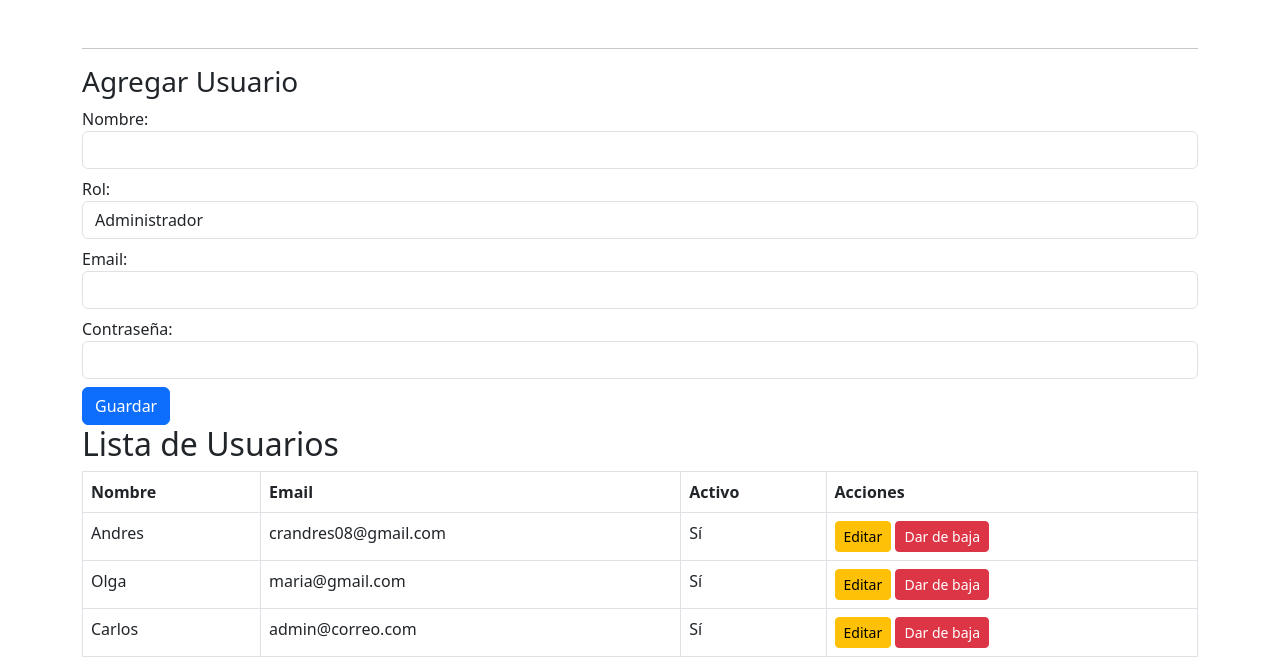
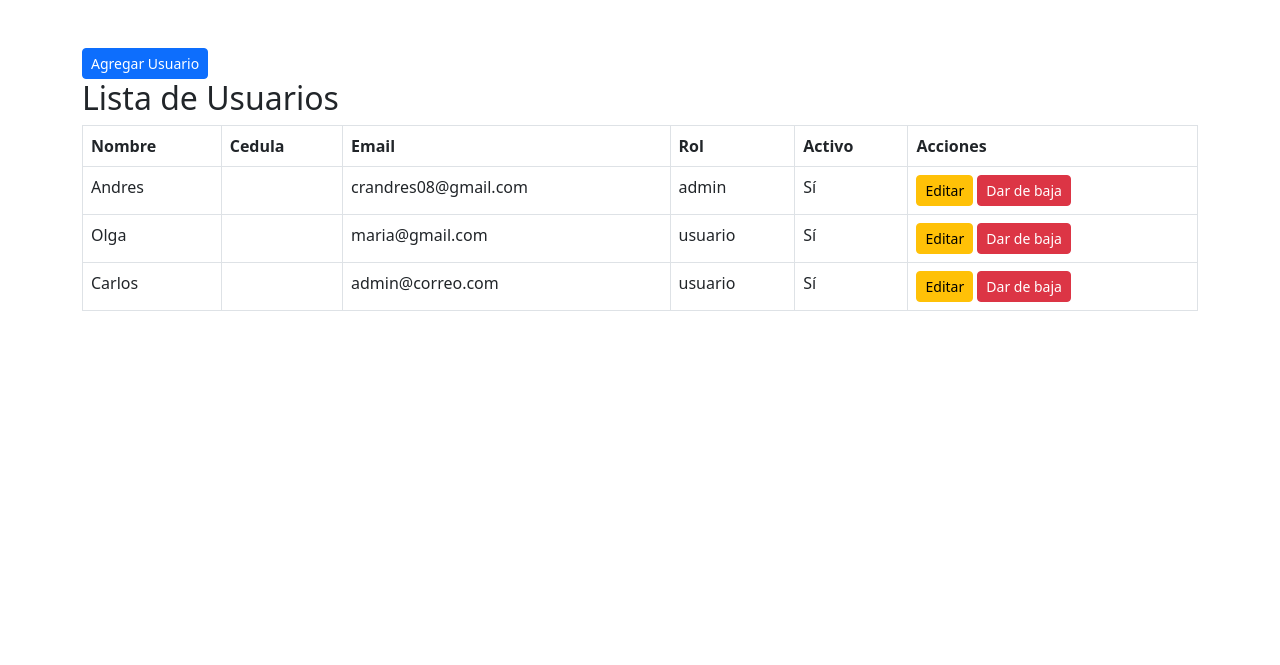
Before and after one commit to roberto211280/ProyectoHoteles, a PHP site: page /usuarios/listar.php in a window 1280 px wide. Shown: the part 56-721 px from the top of the page. Run offline with PHP 8.4, Linux system fonts and the light colour scheme; data comes from the database, SQL or seed files in the repository; data that the repository does not hold is empty.

Commit message:
Actualizacion de la cedula y mejoramiento en algunas areas para css

```diff
--- a/clases/usuarios.php
+++ b/clases/usuarios.php
@@ -17,15 +17,15 @@ class Usuario {
         return $stmt->fetch(PDO::FETCH_ASSOC);
     }
 
-    public function crear($nombre, $email, $password, $rol = 'usuario') {
+    public function crear($nombre, $email, $password, $rol, $cedula = 'usuario') {
         $hash = password_hash($password, PASSWORD_DEFAULT);
-        $stmt = $this->pdo->prepare("INSERT INTO usuarios (nombre, email, password, activo, rol) VALUES (?, ?, ?, 1, ?)");
-        return $stmt->execute([$nombre, $email, $hash, $rol]);
+        $stmt = $this->pdo->prepare("INSERT INTO usuarios (nombre, email, password, activo, rol, cedula) VALUES (?, ?, ?, 1, ?, ?)");
+        return $stmt->execute([$nombre, $email, $hash, $rol, $cedula]);
     }
 
-    public function actualizar($id, $nombre, $email, $password = null, $rol = null) {
-        $stmt = $this->pdo->prepare("UPDATE usuarios SET nombre = ?, email = ? WHERE id = ?");
-        $stmt->execute([$nombre, $email, $id]);
+    public function actualizar($id, $nombre, $email, $cedula = null, $password = null, $rol = null) {
+    $stmt = $this->pdo->prepare("UPDATE usuarios SET nombre = ?, email = ?, cedula = ? WHERE id = ?");
+    $stmt->execute([$nombre, $email, $cedula, $id]);
 
     if (!empty($password)) {
         $hash = password_hash($password, PASSWORD_DEFAULT);
@@ -39,6 +39,7 @@ class Usuario {
     }
 }
 
+
     public function cambiarEstado($id) {
         $stmt = $this->pdo->prepare("UPDATE usuarios SET activo = NOT activo WHERE id = ?");
         return $stmt->execute([$id]);
--- a/includes/nav.php
+++ b/includes/nav.php
@@ -15,16 +15,16 @@ if (session_status() === PHP_SESSION_NONE) {
             <ul class="navbar-nav ms-auto">
                 <?php if (isset($_SESSION['usuario_rol']) && $_SESSION['usuario_rol'] === 'admin'): ?>
                     <li class="nav-item">
-                        <a class="nav-link" href="../usuarios/listar.php">👤Gestionar Usuarios</a>
+                        <a class="nav-link" href="/ProyectoHoteles/usuarios/listar.php">👤Gestionar Usuarios</a>
                     </li>
                 <?php endif; ?>
 
                 <?php if (isset($_SESSION['usuario_id'])): ?>
                     <li class="nav-item">
-                        <a class="nav-link" href="../usuarios/menu.php">👤 Usuarios</a>
+                        <a class="nav-link" href="/ProyectoHoteles/usuarios/menu.php">👤 Usuarios</a>
                     </li>
                     <li class="nav-item">
-                        <a class="nav-link" href="../hoteles/menu.php">🏨 Hoteles</a>
+                        <a class="nav-link" href="/ProyectoHoteles/hoteles/menu.php">🏨 Hoteles</a>
                     </li>
                     <li class="nav-item">
                         <a class="nav-link" href="/ProyectoHoteles/logout.php">🚪 Cerrar sesión</a>
--- a/usuarios/crud.php
+++ b/usuarios/crud.php
@@ -19,75 +19,55 @@ if (isset($_GET['editar'])) {
 }
 
 // Guardar nuevo
-if ($_SERVER['REQUEST_METHOD'] === 'POST' && isset($_POST['guardar'])) {
+if ($_SERVER['REQUEST_METHOD'] === 'POST') {
+    $id = $_POST['id'] ?? '';
+    $accion = empty($id) ? 'registrar' : 'actualizar';
+
     $nombre = trim($_POST['nombre']);
     $email = trim($_POST['email']);
+    $cedula = trim($_POST['cedula']);
     $password = $_POST['password'];
     $rol = $_POST['rol'];
 
-    // Validaciones
-    if (empty($nombre) || empty($email) || empty($password)) {
+    // Validaciones comunes
+    if (empty($nombre) || empty($email) || ($accion === 'registrar' && empty($password))) {
         $mensaje = "❌ Todos los campos son obligatorios.";
-    } elseif (strlen($password) < 6) {
+    } elseif (!empty($password) && strlen($password) < 6) {
         $mensaje = "❌ La contraseña debe tener al menos 6 caracteres.";
     } else {
         try {
-            $resultado = $usuarioModel->crear($nombre, $email, $password, $rol);
+            switch ($accion) {
+                case 'registrar':
+                    $ok = $usuarioModel->crear($nombre, $email, $password, $rol, $cedula);
+                    $mensaje = $ok ? "✅ Usuario '$nombre' creado exitosamente." : "❌ Error al crear el usuario.";
+                    if ($ok) {
+                        $usuario = ['id' => '', 'nombre' => '', 'email' => '', 'activo' => 1, 'cedula' => '', 'rol' => 'usuario'];
+                        $modo = 'crear';
+                    }
+                    break;
 
-            if ($resultado) {
-                $mensaje = "✅ Usuario '$nombre' creado exitosamente.";
-                // Limpiar el formulario después de guardar
-                $usuario = [
-                    'id' => '',
-                    'nombre' => '',
-                    'email' => '',
-                    'activo' => 1
-                ];
-                $modo = 'crear';
+                case 'actualizar':
+                    $usuarioModel->actualizar($id, $nombre, $email, $cedula, !empty($password) ? $password : null, $rol);
+                    $mensaje = "✅ Usuario '$nombre' actualizado exitosamente.";
+                    $usuario = ['id' => '', 'nombre' => '', 'email' => '', 'activo' => 1, 'cedula' => '', 'rol' => 'usuario'];
+                    $modo = 'crear';
+                    break;
+
+                default:
+                    $mensaje = "❌ Acción no válida.";
+                    break;
             }
 
         } catch (PDOException $e) {
             if ($e->getCode() == 23000) {
                 $mensaje = "❌ Error: El email '$email' ya está registrado.";
             } else {
-                $mensaje = "❌ Error al crear usuario: " . $e->getMessage();
+                $mensaje = "❌ Error en la base de datos: " . $e->getMessage();
             }
         }
     }
 }
 
-
-
-// Actualizar
-if ($_SERVER['REQUEST_METHOD'] === 'POST' && isset($_POST['actualizar'])) {
-    $id = $_POST['id'];
-    $nombre = trim($_POST['nombre']);
-    $email = trim($_POST['email']);
-    $password = !empty($_POST['password']) ? $_POST['password'] : null;
-    $rol = $_POST['rol'];
-
-    // Validaciones
-    if (empty($nombre) || empty($email)) {
-        $mensaje = "❌ Nombre y email son obligatorios.";
-    } elseif (!empty($password) && strlen($password) < 6) {
-        $mensaje = "❌ La contraseña debe tener al menos 6 caracteres.";
-    } else {
-        try {
-            $resultado = $usuarioModel->actualizar($id, $nombre, $email, $password, $rol);
-            if ($resultado) {
-    header("Location: listar.php?mensaje=" . urlencode("✅ Usuario actualizado."));
-    exit();
-}
-
-        } catch (PDOException $e) {
-            if ($e->getCode() == 23000) {
-                $mensaje = "❌ Error: El email '$email' ya está registrado por otro usuario.";
-            } else {
-                $mensaje = "❌ Error al actualizar usuario: " . $e->getMessage();
-            }
-        }
-    }
-}
 
 // Cambiar estado
 if (isset($_GET['cambiar'])) {
--- a/usuarios/listar.php
+++ b/usuarios/listar.php
@@ -9,52 +9,24 @@
 <body >
     <?php include '../includes/nav.php'; ?>
     <div class="container mt-5">
-    <?php if (!empty($mensaje)): ?>
-        <div class="alert alert-info"><?= $mensaje ?></div>
-    <?php endif; ?>
+    <a href="agrega.php" class="btn btn-sm btn-primary">Agregar Usuario</a>
 
-    <hr>
-    <h3><?= $modo === 'editar' ? 'Editar Usuario' : 'Agregar Usuario' ?></h3>
 
-    <form method="POST" action="">
-        <input type="hidden" name="id" value="<?= $usuario['id'] ?>">
-        <div class="mb-2">
-            <label>Nombre:</label>
-            <input type="text" name="nombre" class="form-control" required value="<?= ($usuario['nombre']) ?>">
-        </div>
-        <div class="mb-2">
-            <label>Rol:</label>
-            <select name="rol" class="form-control" required>
-                <option value="admin" <?= ($usuario['rol'] ?? '') === 'admin' ? 'selected' : '' ?>>Administrador</option>
-                <option value="usuario" <?= ($usuario['rol'] ?? '') === 'usuario' ? 'selected' : '' ?>>Usuario</option>
-            </select>
-        </div>
-
-        <div class="mb-2">
-            <label>Email:</label>
-            <input type="email" name="email" class="form-control" required value="<?= ($usuario['email']) ?>">
-        </div>
-        <div class="mb-2">
-            <label><?= $modo === 'editar' ? 'Nueva Contraseña (opcional):' : 'Contraseña:' ?></label>
-            <input type="password" name="password" class="form-control" <?= $modo === 'crear' ? 'required' : '' ?>>
-        </div>
-        <button type="submit" name="<?= $modo === 'editar' ? 'actualizar' : 'guardar' ?>" class="btn btn-primary">
-            <?= $modo === 'editar' ? 'Actualizar' : 'Guardar' ?>
-        </button>
-    </form>
 
 
     <h2>Lista de Usuarios</h2>
     <table class="table table-bordered">
-        <thead><tr><th>Nombre</th><th>Email</th><th>Activo</th><th>Acciones</th></tr></thead>
+        <thead><tr><th>Nombre</th><th>Cedula</th><th>Email</th><th>Rol</th><th>Activo</th><th>Acciones</th></tr></thead>
         <tbody>
             <?php foreach ($usuarios as $u): ?>
             <tr>
                 <td><?= ($u['nombre']) ?></td>
+                <td><?= ($u['cedula']) ?></td>
                 <td><?= ($u['email']) ?></td>
+                <td><?= ($u['rol']) ?></td>
                 <td><?= $u['activo'] ? 'Sí' : 'No' ?></td>
                 <td>
-                    <a href="?editar=<?= $u['id'] ?>" class="btn btn-sm btn-warning">Editar</a>
+                    <a href="agrega.php?editar=<?= $u['id'] ?>" class="btn btn-sm btn-warning">Editar</a>
                     <a href="?cambiar=<?= $u['id'] ?>" class="btn btn-sm <?= $u['activo'] ? 'btn-danger' : 'btn-success' ?>">
                         <?= $u['activo'] ? 'Dar de baja' : 'Activar' ?>
                     </a>
```
Also changed, not shown: assets/js/agregarHotel.js (added, +50 -0 lines), hoteles/agregarHotel.php (+1 -53 lines), reservar.php (+7 -0 lines), usuarios/agrega.php (added, +64 -0 lines). Lines whose indentation alone changed are shown as unchanged.
